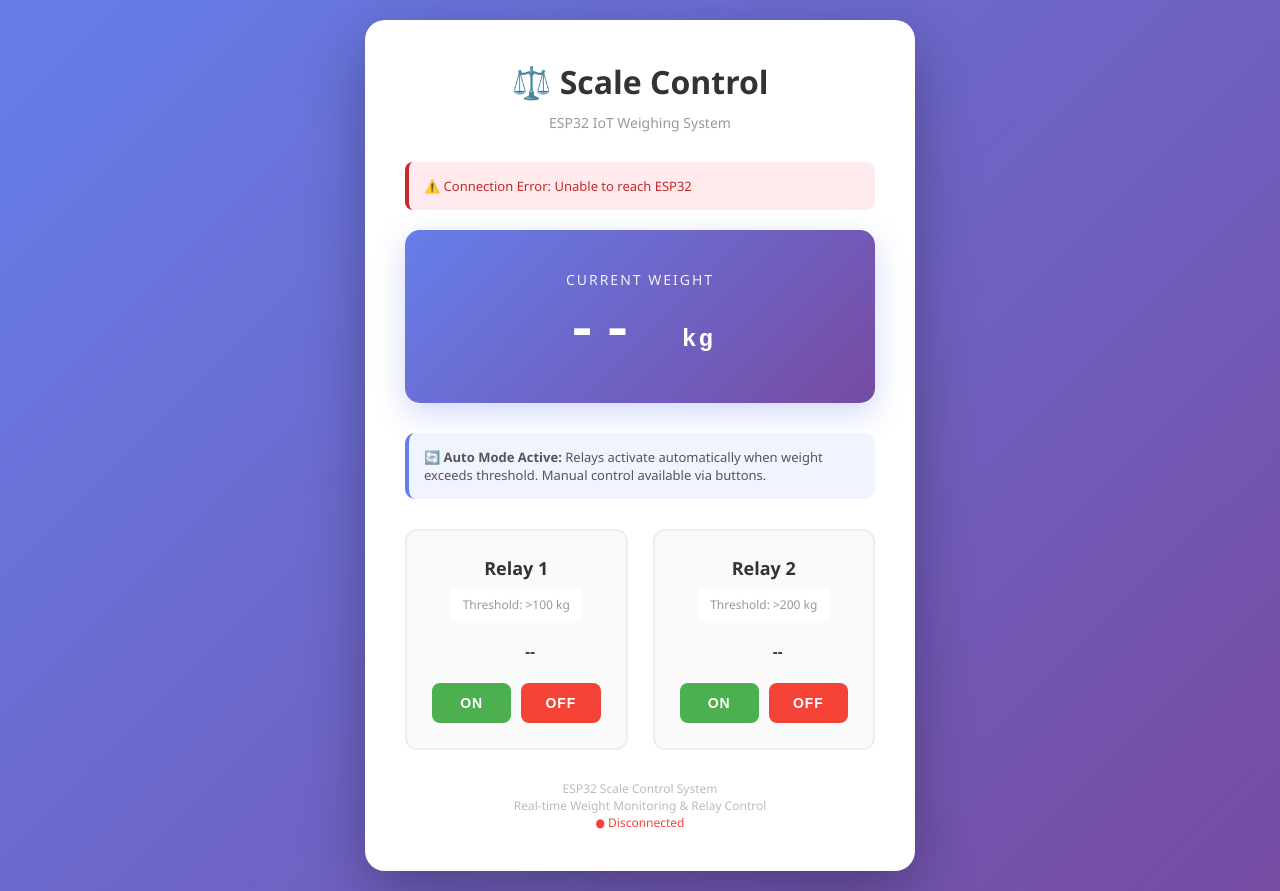
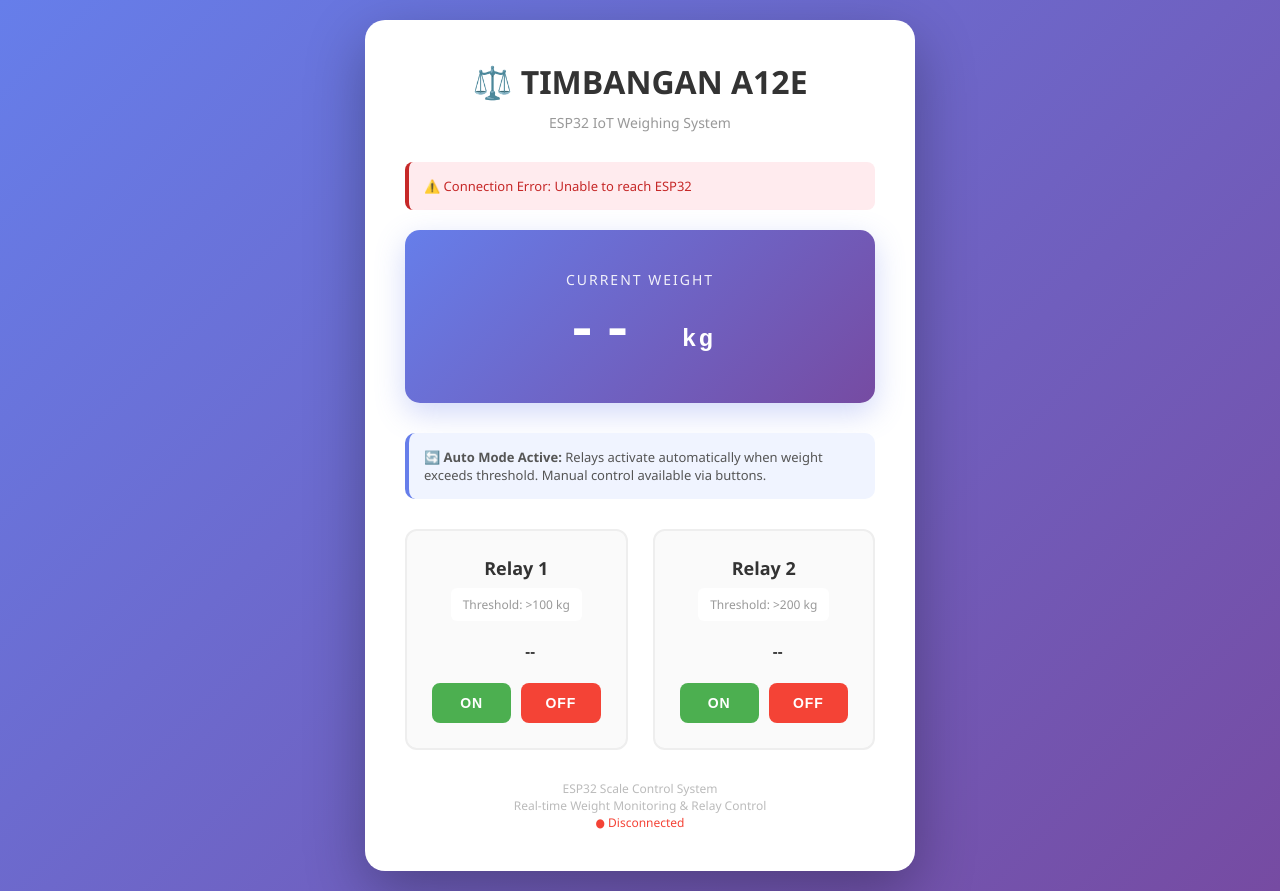
Before and after one commit to bytebleed2025-star/A12E_ESP32, a plain HTML site: page data/index.html in a window 1280 px wide. Drawn offline with Linux system fonts and the light colour scheme; no server answers.

Commit message:
edit index.html include/secrets.h src/secrets.h

```diff
--- a/data/index.html
+++ b/data/index.html
@@ -244,7 +244,7 @@
 </head>
 <body>
   <div class="container">
-    <h1>⚖️ Scale Control</h1>
+    <h1>⚖️ TIMBANGAN A12E </h1>
     <div class="subtitle">ESP32 IoT Weighing System</div>
 
     <div id="errorBox" class="error" style="display: none;"></div>
```
Also changed, not shown: 2 other files.
